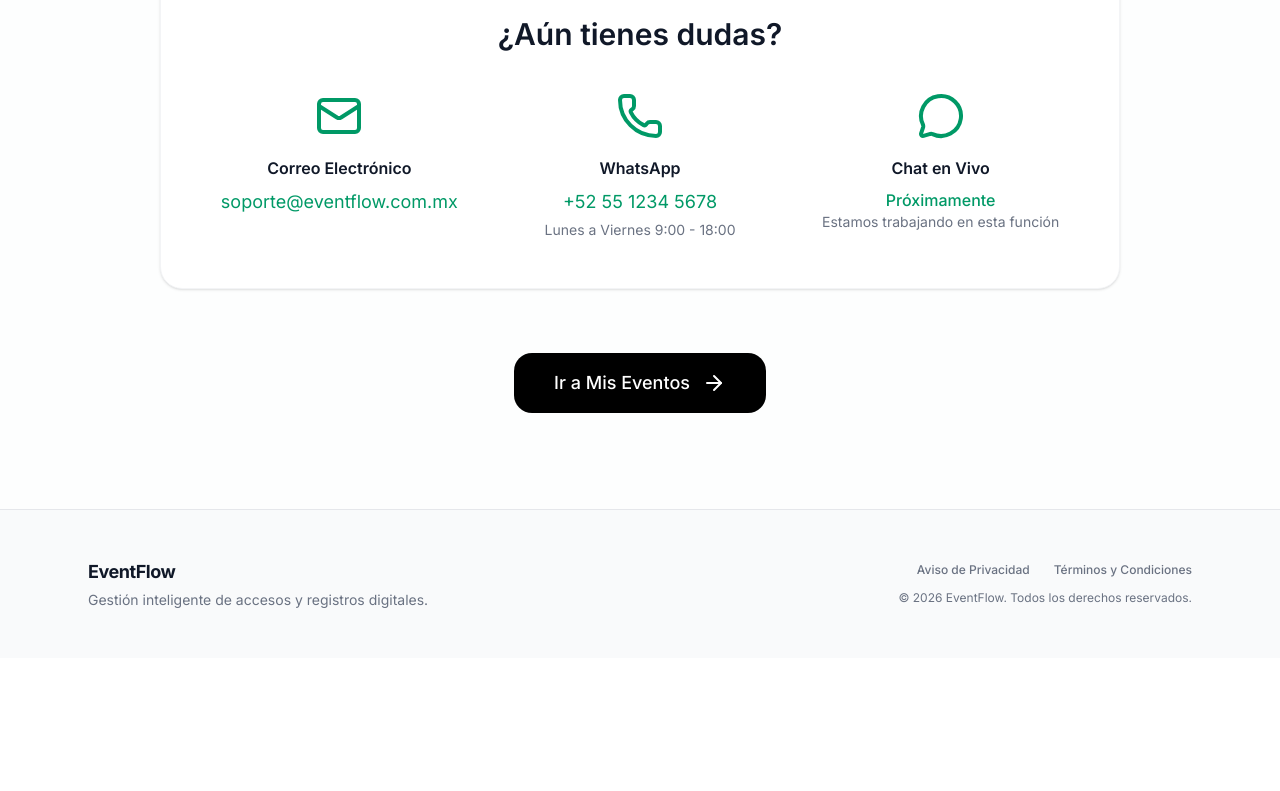
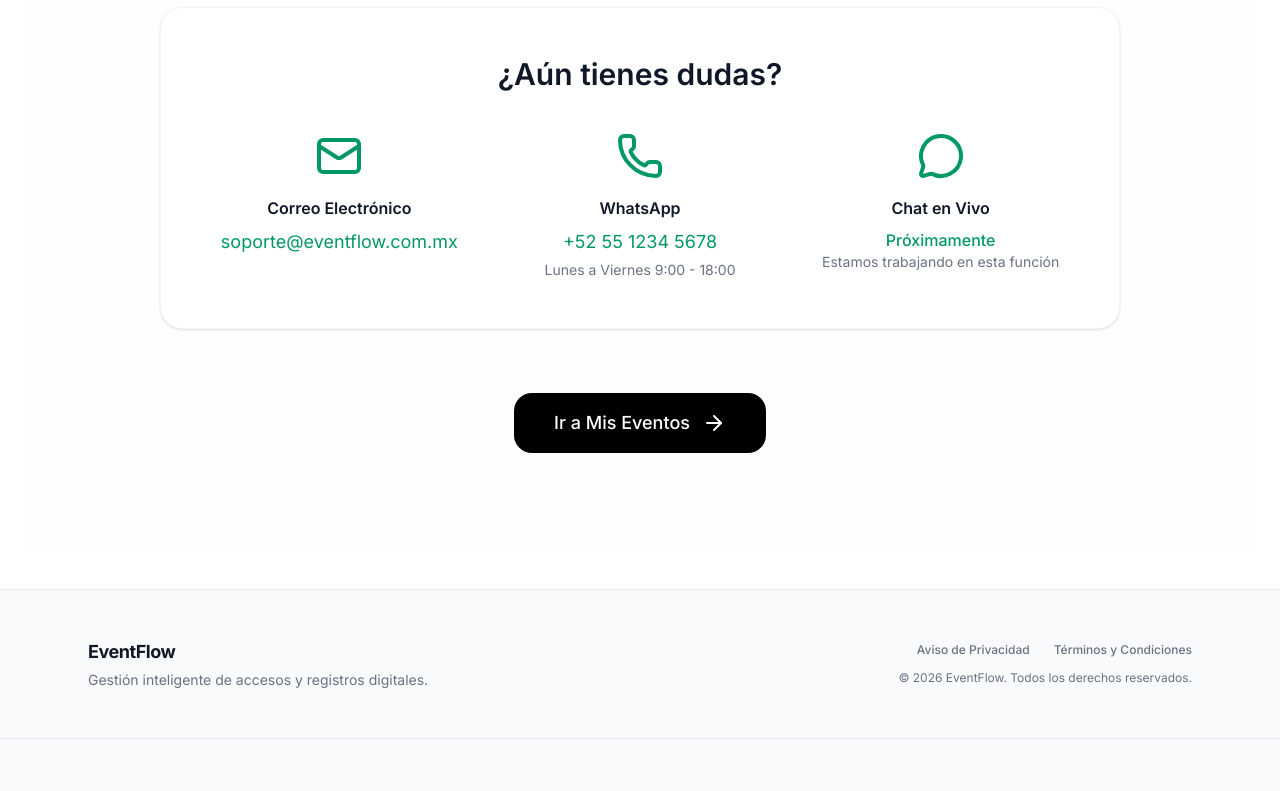
Before and after one commit to gzlcg23/eventflow, a Next.js app: page /ayuda in a window 1280 px wide. Shown: the part 2000-2791 px from the top of the page. Before the commit the page ends 2658 px from the top, so only its background shows below. Built offline with nearby package versions, Linux system fonts and the light colour scheme; no server answers.

Commit message:
build: forzar sincronizacion simultanea de layouts en eventos y ayuda

```diff
--- /dev/null
+++ b/app/ayuda/layout.tsx
@@ -0,0 +1,17 @@
+//  app/ayuda/layout.tsx
+import Footer from "../components/Footer";
+
+export default function AyudaLayout({
+  children,
+}: {
+  children: React.ReactNode;
+}) {
+  return (
+    <div className="flex-1 flex flex-col w-full">
+      <div className="flex-1 w-full px-6 py-10">
+        {children}
+      </div>
+      <Footer variant="light" />
+    </div>
+  );
+}
--- a/app/ayuda/page.tsx
+++ b/app/ayuda/page.tsx
@@ -2,7 +2,7 @@
 import { ArrowRight, Mail, Phone, MessageCircle, HelpCircle } from "lucide-react";
 import Link from "next/link";
 
-// 🌟 ELIMINAMOS LA IMPORTACIÓN MANUAL DEL FOOTER2
+// 🌟 ELIMINAMOS LA IMPORTACIÓN MANUAL DEL FOOTER
 
 export default function AyudaPage() {
   return (
--- a/app/eventos/page.tsx
+++ b/app/eventos/page.tsx
@@ -1,4 +1,4 @@
-//  app/eventos/page.tsx
+// app/eventos/page.tsx
 'use client';
 
 import { useEffect, useState } from 'react';
```
